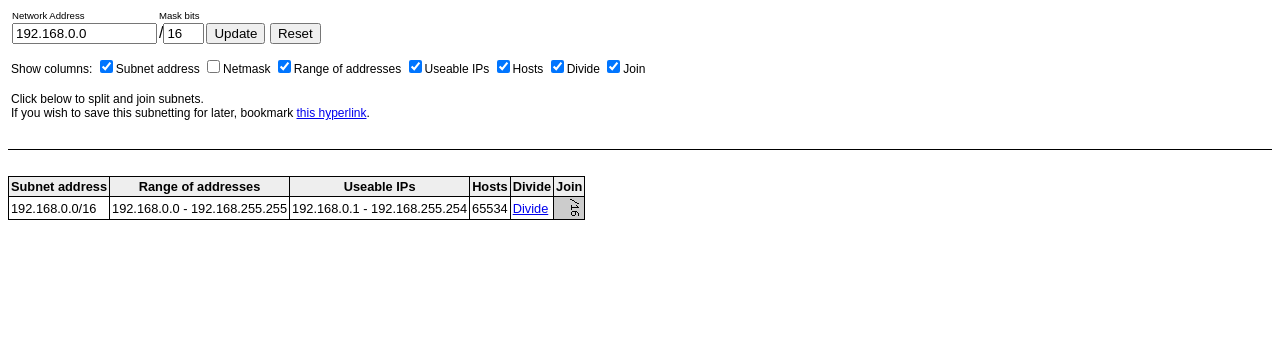
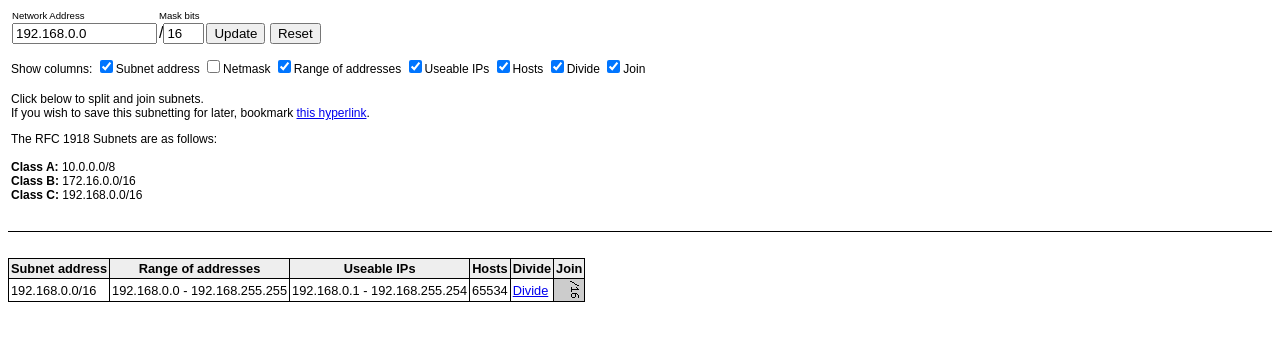
Before and after one commit to tibmeister/VisualSubnetCalculator, a plain HTML site: page index.html in a window 1280 px wide. Shown: the part 72-412 px from the top of the page. Drawn offline with Linux system fonts and the light colour scheme.

Commit message:
Slight Tweaks

```diff
--- a/index.html
+++ b/index.html
@@ -573,7 +573,13 @@ P		{
 
 <p>Click below to split and join subnets.<br>
 If you wish to save this subnetting for later, bookmark <a href="subnets.html" id="saveLink">this hyperlink</a>.</p>
-
+<p>
+The RFC 1918 Subnets are as follows:<br>
+<br>
+<b>Class A:</b> 10.0.0.0/8<br>
+<b>Class B:</b> 172.16.0.0/16<br>
+<b>Class C:</b> 192.168.0.0/16<br>
+</p>
 </td>
 </tr>
 </table>
```
